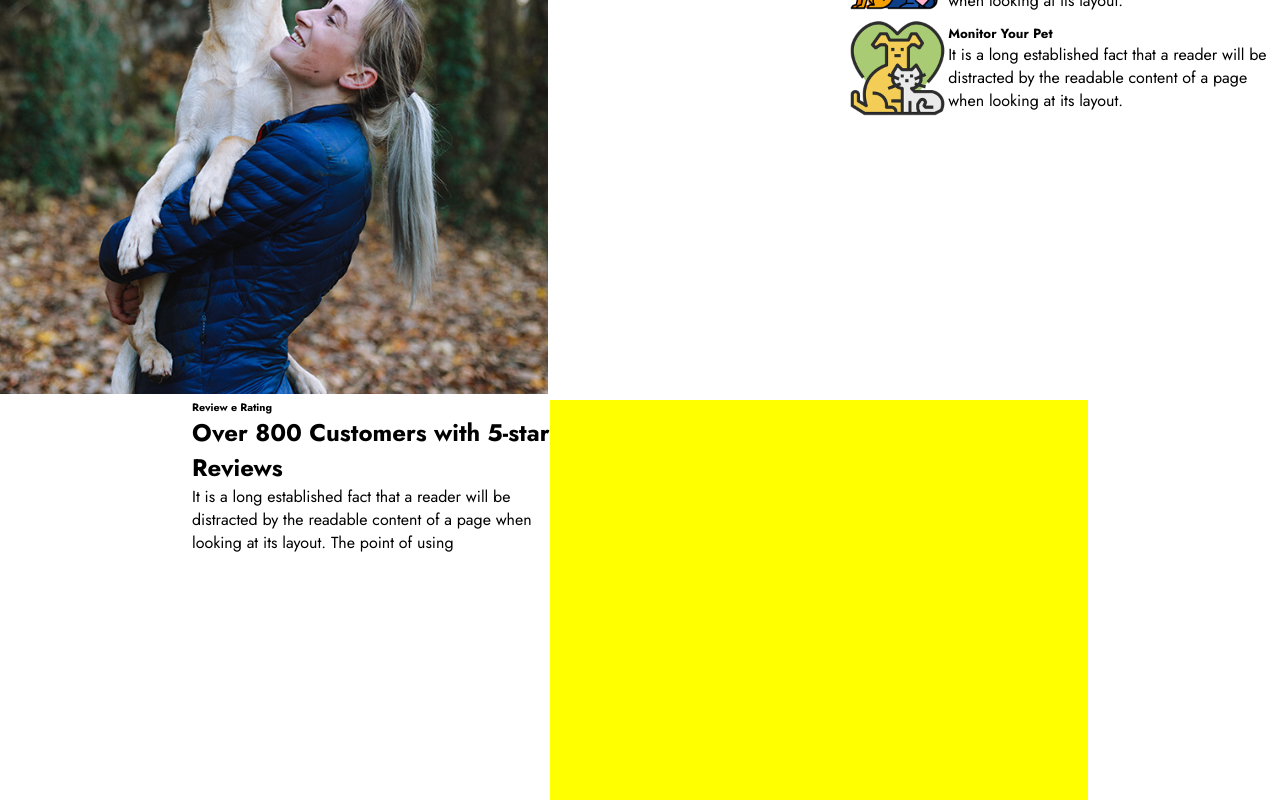
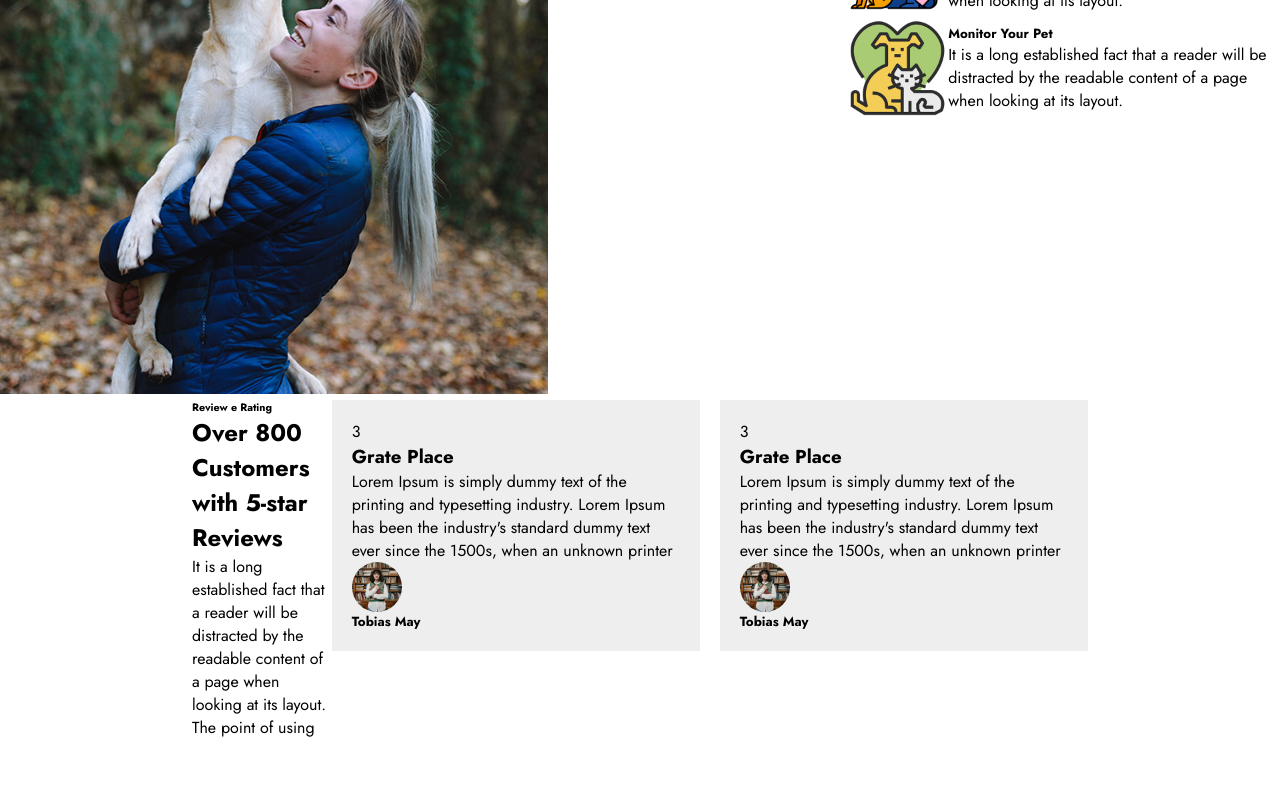
Before and after one commit to FraCuboni/proj-html-vuejs, a Vue app: page / in a window 1280 px wide. Shown: the part 1537-2337 px from the top of the page. After the commit the page ends 2276 px from the top, so only its background shows below. Built offline with nearby package versions, Linux system fonts and the light colour scheme.

Commit message:
feat: add slider component and install swiper

```diff
--- a/package.json
+++ b/package.json
@@ -9,6 +9,7 @@
     "preview": "vite preview"
   },
   "dependencies": {
+    "swiper": "^11.1.5",
     "vue": "^3.4.31",
     "vue-router": "^4.4.0"
   },
--- /dev/null
+++ b/src/components/CardSlider.vue
@@ -0,0 +1,51 @@
+<script>
+  import { Swiper, SwiperSlide } from 'swiper/vue';
+  import 'swiper/swiper-bundle.css';
+
+  export default {
+    name: 'CardSlider',
+    components: {
+      Swiper,
+      SwiperSlide,
+    },
+    props: {
+      cardRating: {
+        type: Array,
+        required: true,
+      },
+    },
+  };
+  </script>
+
+<template>
+    <swiper :slides-per-view="2" space-between="20" loop="true">
+      <swiper-slide v-for="(card, i) in cardRating" :key="i">
+        <div class="card">
+            <span>{{ card.vote }}</span>
+            <h3>{{ card.title }}</h3>
+            <p>{{card.text}}</p>
+            <div class="img-circle">
+                <img :src="card.img" alt="">
+            </div>
+            <h5>{{ card.name }}</h5>
+        </div>
+      </swiper-slide>
+    </swiper>
+  </template>
+
+
+  <style lang="scss" scoped>
+  .card {
+    background-color: #eeeeee;
+    padding: 20px;
+
+    .img-circle{
+        width: 50px;
+        height: 50px;
+
+        img{
+            border-radius: 50%;
+        }
+    }
+  }
+  </style>
--- a/src/components/pages/AppHome.vue
+++ b/src/components/pages/AppHome.vue
@@ -1,11 +1,13 @@
 <script>
 import { store } from '../../store';
 import AppJumbo from '../AppJumbo.vue';
+import CardSlider from '../CardSlider.vue';
 
 export default{
   name : 'AppHome',
   components :{
-    AppJumbo
+    AppJumbo,
+    CardSlider
   },
   data(){
     return{
@@ -53,7 +55,43 @@ export default{
           title: "Monitor Your Pet",
           text: "It is a long established fact that a reader will be distracted by the readable content of a page when looking at its layout."
         },
-
+      ],
+      cardRating: [
+        {
+          vote: 3,
+          title: "Grate Place",
+          text: "Lorem Ipsum is simply dummy text of the printing and typesetting industry. Lorem Ipsum has been the industry's standard dummy text ever since the 1500s, when an unknown printer ",
+          img: "../../public/img/t1.png",
+          name: "Tobias May"
+        },
+        {
+          vote: 3,
+          title: "Grate Place",
+          text: "Lorem Ipsum is simply dummy text of the printing and typesetting industry. Lorem Ipsum has been the industry's standard dummy text ever since the 1500s, when an unknown printer ",
+          img: "../../public/img/t1.png",
+          name: "Tobias May"
+        },
+        {
+          vote: 3,
+          title: "Grate Place",
+          text: "Lorem Ipsum is simply dummy text of the printing and typesetting industry. Lorem Ipsum has been the industry's standard dummy text ever since the 1500s, when an unknown printer ",
+          img: "../../public/img/t1.png",
+          name: "Tobias May"
+        },
+        {
+          vote: 3,
+          title: "Grate Place",
+          text: "Lorem Ipsum is simply dummy text of the printing and typesetting industry. Lorem Ipsum has been the industry's standard dummy text ever since the 1500s, when an unknown printer ",
+          img: "../../public/img/t1.png",
+          name: "Tobias May"
+        },
+        {
+          vote: 3,
+          title: "Grate Place",
+          text: "Lorem Ipsum is simply dummy text of the printing and typesetting industry. Lorem Ipsum has been the industry's standard dummy text ever since the 1500s, when an unknown printer ",
+          img: "../../public/img/t1.png",
+          name: "Tobias May"
+        },
       ]
     }
   },
@@ -135,17 +173,7 @@ export default{
           <h2>Over 800 Customers with 5-star Reviews</h2>
           <p>It is a long established fact that a reader will be distracted by the readable content of a page when looking at its layout. The point of using</p>
         </div>
-        <div class="cards-container">
-          <div class="card">
-
-          </div>
-          <div class="card">
-
-          </div>
-          <div class="card">
-
-          </div>
-        </div>
+        <CardSlider :cardRating="cardRating" />
       </div>
     </section>
 
```
Also changed, not shown: 1 other file (tests, documents, lock files or other folders).
